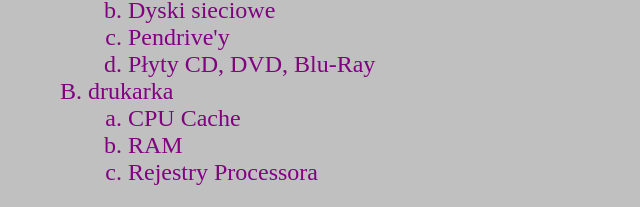
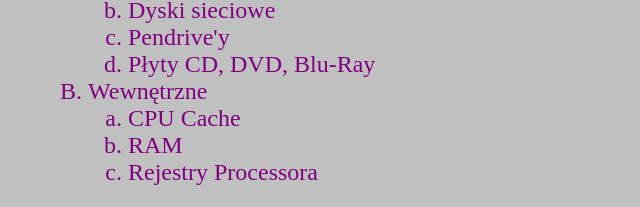
Before and after one commit to rupperino/HTML-Project, a plain HTML site: page zad4/index.html in a window 1280 px wide. Shown: the part 5304-5511 px from the top of the page, 0-640 px from the left. Drawn offline with Linux system fonts and the light colour scheme.

Commit message:
Update index.html

```diff
--- a/zad4/index.html
+++ b/zad4/index.html
@@ -168,7 +168,7 @@
 				<li> Pendrive'y
 				<li> Płyty CD, DVD, Blu-Ray
 		</ol>
-		<li> drukarka
+		<li> Wewnętrzne
 			<ol type=a>
 				<li> CPU Cache
 				<li> RAM
```
